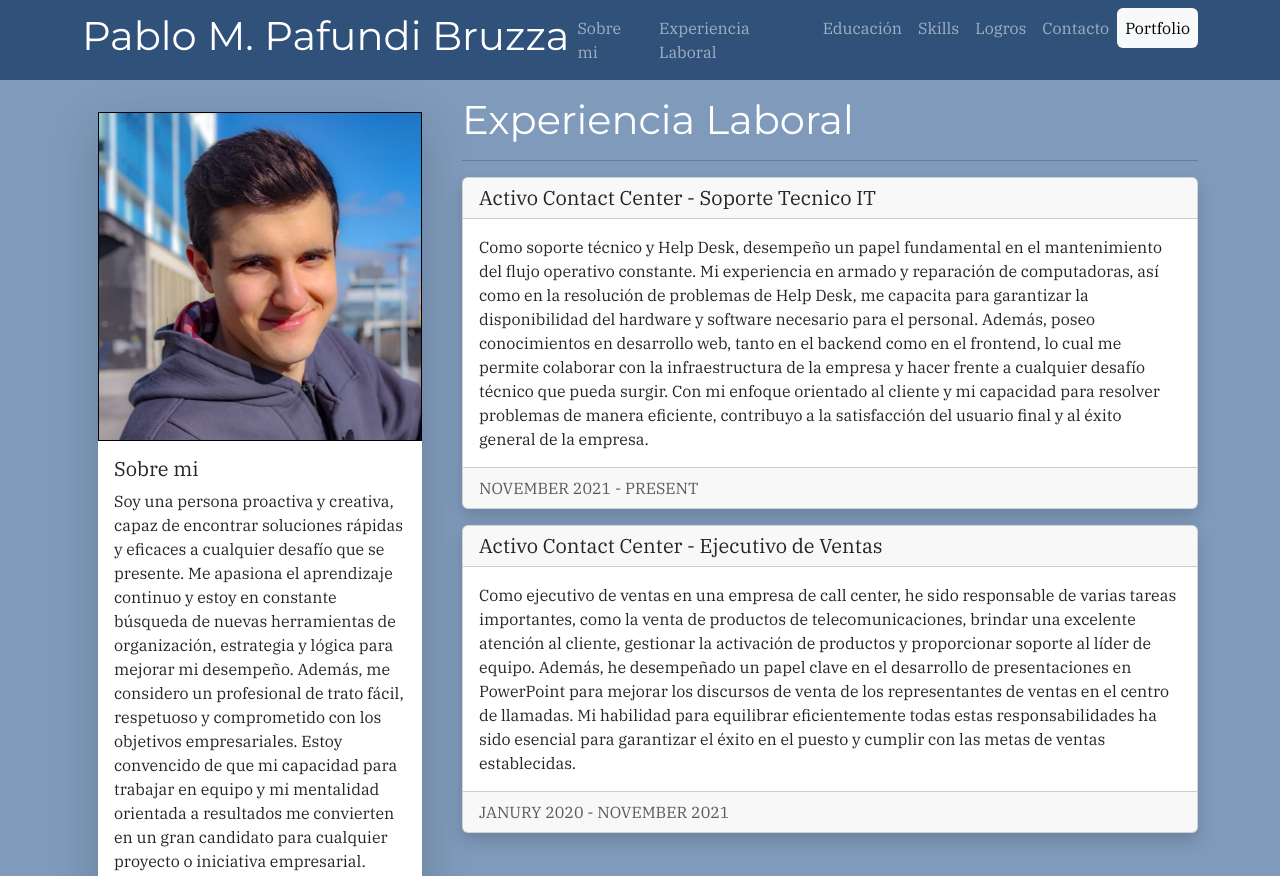
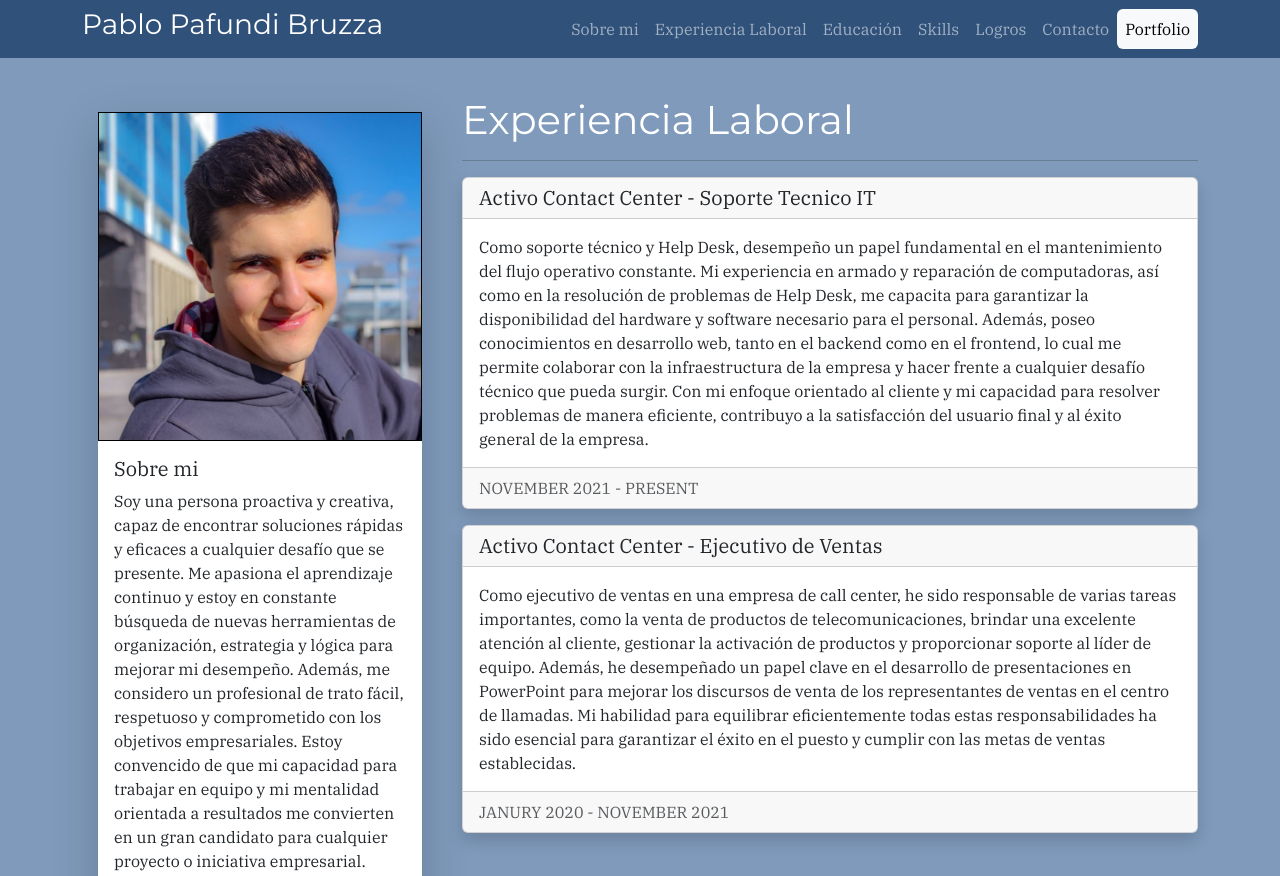
Before and after one commit to PabloBPafundi/PabloPafundi, a plain HTML site: page index.html in a window 1280 px wide. Shown: the top 876 px of the page. Drawn offline with nearby package versions, Linux system fonts and the light colour scheme.

Commit message:
update name

```diff
--- a/index.html
+++ b/index.html
@@ -29,7 +29,7 @@
         <div class="container">
          <div class="text-center">
 
-            <a class="navbar-brand m-0 fw-bolder" href="index.html"><h1>Pablo M. Pafundi Bruzza</h1></a>
+            <a class="navbar-brand m-0 fw-bolder" href="index.html"><h1 class="fs-3">Pablo Pafundi Bruzza</h1></a>
 
 
         </div>
```
